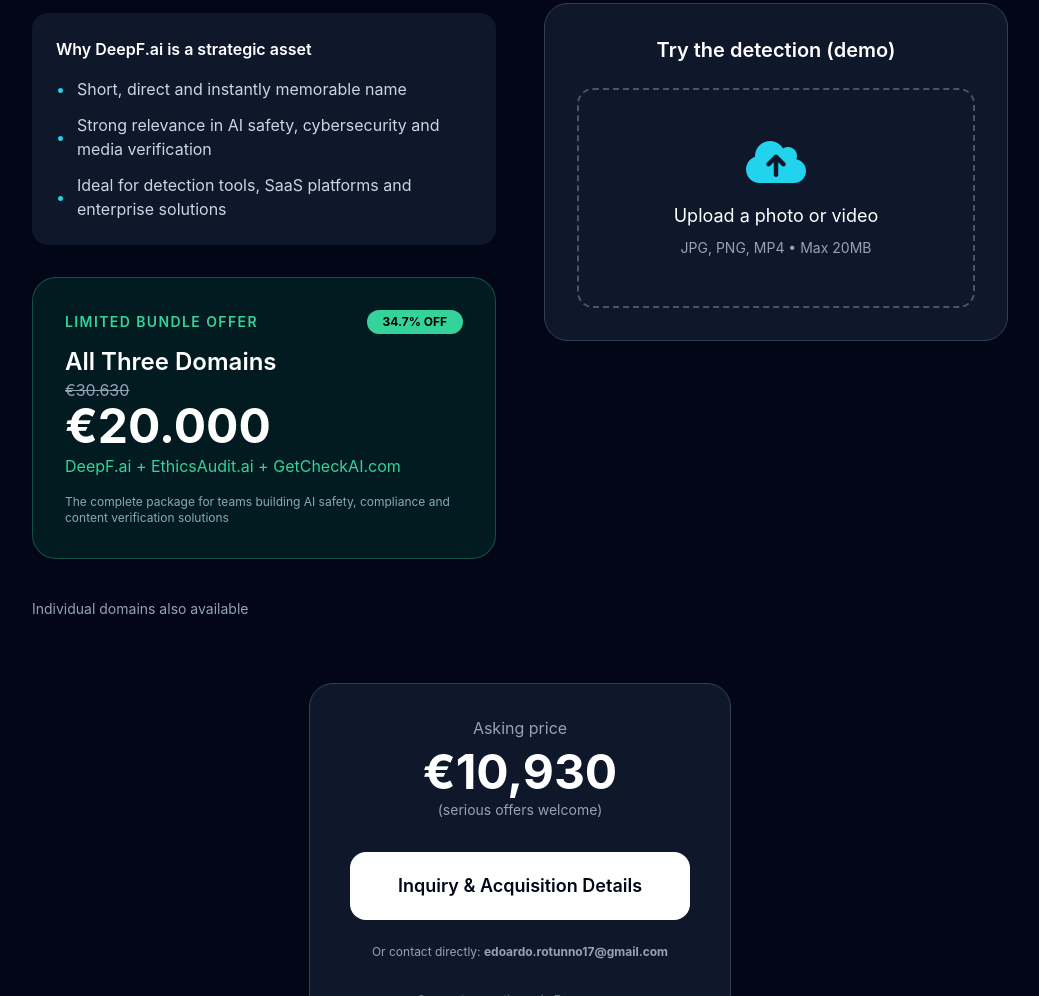
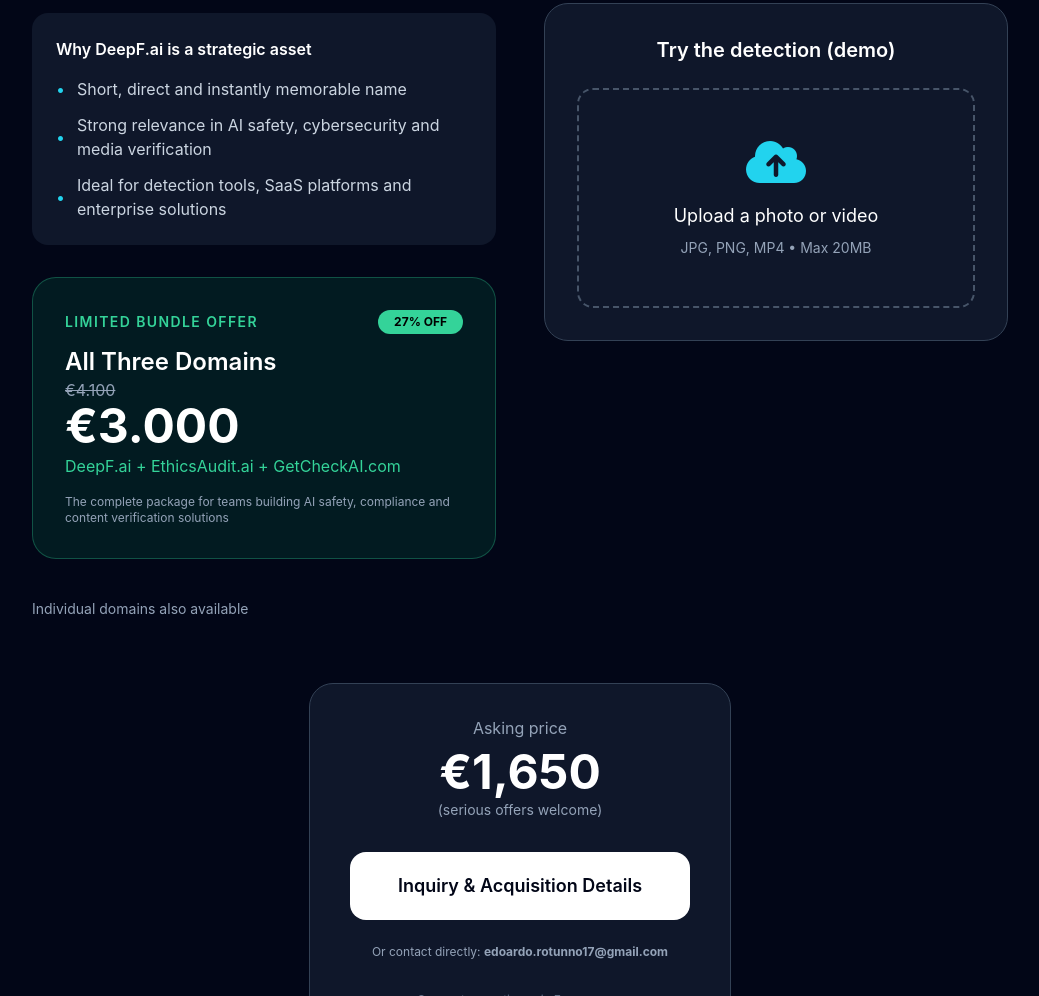
Before and after one commit to EdoRotu/deepf-ai-landing, a plain HTML site: page index.html in a window 1280 px wide. Shown: the part 499-1495 px from the top of the page, without its empty margins (120-1159 px from the left). Drawn offline with nearby package versions, Linux system fonts and the light colour scheme.

Commit message:
Update content and pricing in index.html
The HTML document has been updated to reflect changes in the content and pricing for the DeepF.ai domain. Adjusted the bundle offer details and demo functionality.

```diff
--- a/index.html
+++ b/index.html
@@ -51,11 +51,11 @@
         <div class="bg-emerald-900/30 border border-emerald-400/30 rounded-3xl p-8 mb-10">
           <div class="flex items-center justify-between mb-3">
             <p class="text-emerald-400 font-semibold uppercase tracking-widest text-sm">Limited Bundle Offer</p>
-            <p class="bg-emerald-400 text-black text-xs font-bold px-4 py-1 rounded-full">34.7% OFF</p>
+            <p class="bg-emerald-400 text-black text-xs font-bold px-4 py-1 rounded-full">27% OFF</p>
           </div>
           <p class="text-2xl font-semibold text-white">All Three Domains</p>
-          <p class="text-slate-400 line-through">€30.630</p>
-          <p class="text-5xl font-bold text-white mb-1">€20.000</p>
+          <p class="text-slate-400 line-through">€4.100</p>
+          <p class="text-5xl font-bold text-white mb-1">€3.000</p>
           <p class="text-emerald-400">DeepF.ai + EthicsAudit.ai + GetCheckAI.com</p>
           <p class="text-xs text-slate-400 mt-4">The complete package for teams building AI safety, compliance and content verification solutions</p>
         </div>
@@ -94,7 +94,7 @@
     <div class="mt-16 text-center">
       <div class="inline-block bg-slate-900 border border-slate-700 rounded-3xl px-10 py-8">
         <p class="text-slate-400">Asking price</p>
-        <p class="text-5xl font-bold text-white mt-2">€10,930</p>
+        <p class="text-5xl font-bold text-white mt-2">€1,650</p>
         <p class="text-sm text-slate-400 mt-1">(serious offers welcome)</p>
 
         <a href="https://www.linkedin.com/in/edoardo-rotunno-147380332/" target="_blank"
```
